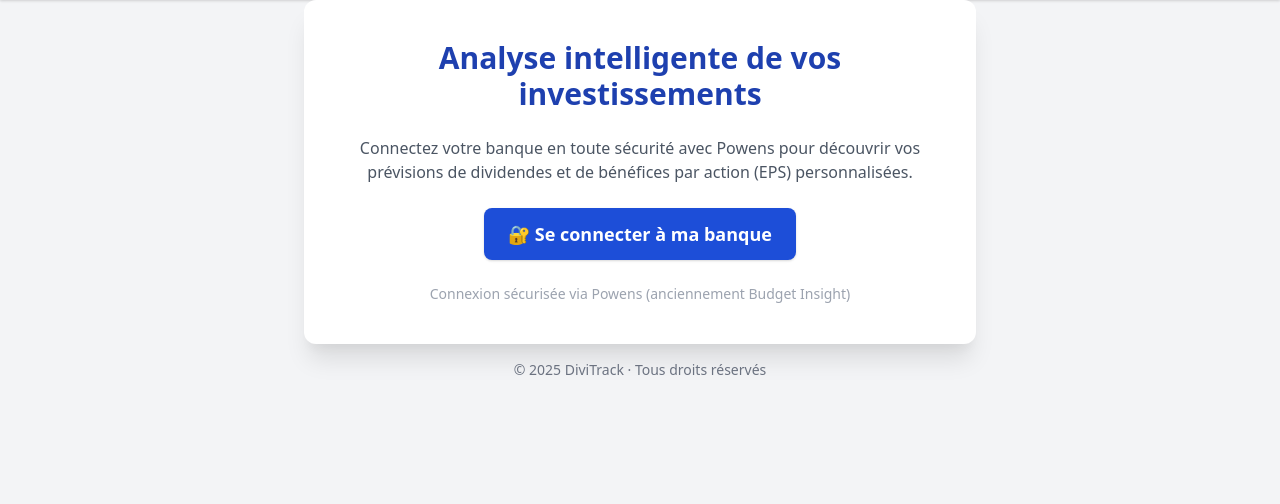
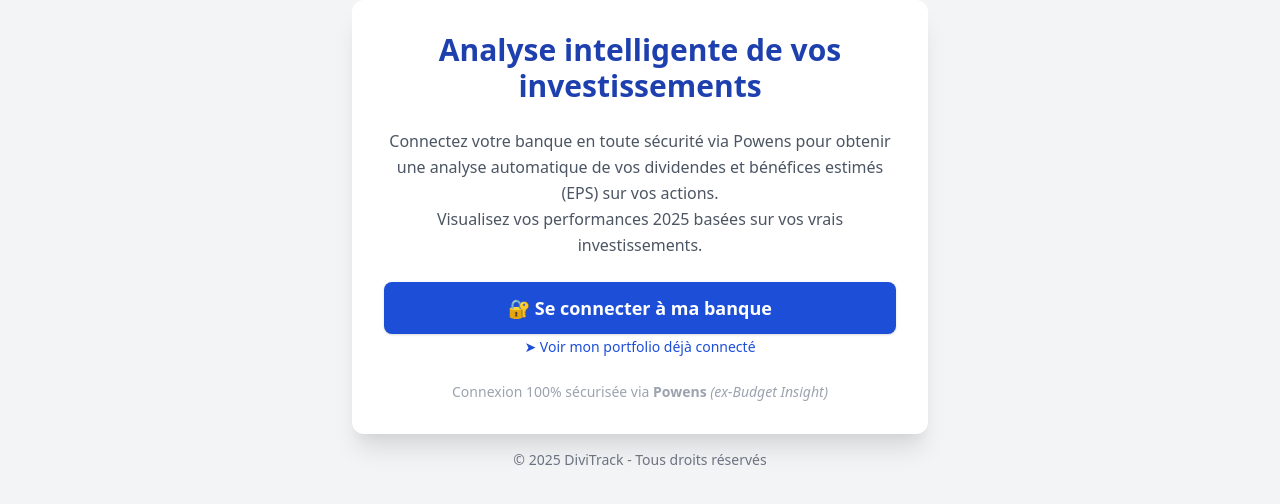
Before and after one commit to rayanoww78/DiviTrack, a Flask app: page / in a window 1280 px wide. Shown: the part 72-576 px from the top of the page. Run offline with Flask 3, Linux system fonts and the light colour scheme.

Commit message:
Suppression bugs de connexion à la banque

```diff
--- a/templates/index.html
+++ b/templates/index.html
@@ -13,34 +13,43 @@
       <h1 class="text-2xl font-extrabold text-blue-800 tracking-tight">
         📈 DiviTrack
       </h1>
-      <a href="/mon_portfolio" class="text-blue-600 hover:underline font-medium">
+      <a href="mon_portfolio.html" class="text-blue-600 hover:underline font-medium">
         Voir mon portfolio
       </a>
     </div>
   </header>
 
-  <main class="flex flex-col items-center justify-center min-h-[80vh] text-center px-6">
-    <div class="max-w-2xl bg-white shadow-xl p-10 rounded-xl space-y-6">
-      <h2 class="text-3xl font-bold text-blue-800">
+<main class="flex items-center justify-center min-h-[90vh] bg-gray-100 px-4">
+  <div class="max-w-xl w-full bg-white rounded-xl shadow-xl p-8 space-y-6 text-center">
+
+    <h2 class="text-3xl font-extrabold text-blue-800">
       Analyse intelligente de vos investissements
     </h2>
-      <p class="text-gray-600">
-        Connectez votre banque en toute sécurité avec Powens pour découvrir vos prévisions de dividendes et de bénéfices par action (EPS) personnalisées.
+
+    <p class="text-gray-600 leading-relaxed">
+      Connectez votre banque en toute sécurité via Powens pour obtenir une analyse automatique de vos dividendes et bénéfices estimés (EPS) sur vos actions.
+      <br>Visualisez vos performances 2025 basées sur vos vrais investissements.
     </p>
 
     <a href="https://webview.powens.com/connect?domain=rayanoww-sandbox.biapi.pro&client_id=63386072&redirect_uri=https://divitrack.onrender.com/&max_connections=5"
-         class="inline-block bg-blue-700 hover:bg-blue-800 text-white text-lg font-semibold py-3 px-6 rounded-lg shadow transition">
+       class="block bg-blue-700 hover:bg-blue-800 text-white text-lg font-semibold py-3 rounded-lg shadow transition duration-200">
       🔐 Se connecter à ma banque
     </a>
 
-      <p class="text-sm text-gray-400 mt-4">
-        Connexion sécurisée via Powens (anciennement Budget Insight)
+    <a href="/analyse"
+       class="text-blue-700 hover:underline text-sm">
+      ➤ Voir mon portfolio déjà connecté
+    </a>
+
+    <p class="text-sm text-gray-400">
+        Connexion 100% sécurisée via <strong>Powens</strong> <i>(ex-Budget Insight)</i>
     </p>
+
   </div>
 </main>
 
   <footer class="text-center text-sm text-gray-500 py-4">
-    © 2025 DiviTrack · Tous droits réservés
+    © 2025 DiviTrack - Tous droits réservés
   </footer>
 
 </body>
```
Lines whose indentation alone changed are shown as unchanged.
